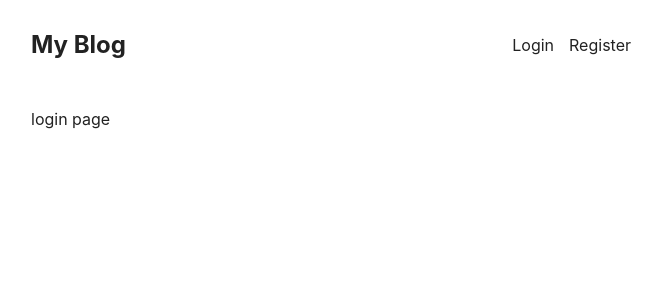
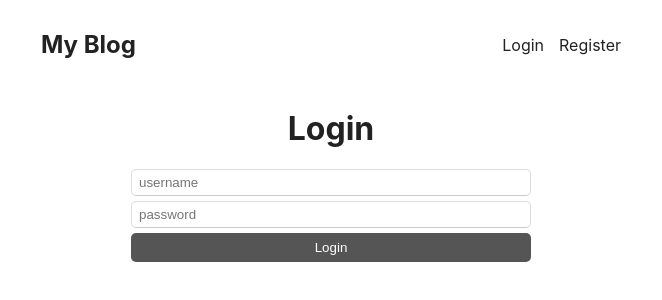
Before and after one commit to Amalanilkumar282/Mern-Blog, a React (Create React App) app in the folder client/: page /login in a window 1280 px wide. Shown: the top 300 px of the page, without its empty margins (309-971 px from the left). Built offline with nearby package versions, Linux system fonts and the light colour scheme.

Commit message:
"Updated App.css with new styles for forms and inputs, and updated App.js to include new routes for Index, Login, and Register pages."

```diff
--- a/client/src/App.css
+++ b/client/src/App.css
@@ -1,3 +1,6 @@
+*{
+  box-sizing: border-box;
+}
 body{
   color: #222;
 }
@@ -56,3 +59,30 @@
   margin: 10px 0;
   line-height: 1.4rem;
 }
+
+form.login,form.register{
+  max-width: 400px;
+  margin: 0 auto;
+}
+input{
+  display: block;
+  margin-bottom: 5px;
+  width: 100%;
+  padding: 5px 7px;
+  border: 1px solid #ddd;
+  border-radius: 5px;
+  background-color: #fff;
+  border-bottom: 1px solid #ccc;
+}
+button{
+  width: 100%;
+  display: block;
+  background-color: #555;
+  border: 0;
+  color: #fff;
+  border-radius: 5px;
+  padding: 7px 0;
+}
+form h1{
+  text-align: center;
+}
--- a/client/src/App.js
+++ b/client/src/App.js
@@ -3,13 +3,17 @@
 import Header from "./Header";
 import {Route,Routes} from "react-router-dom";
 import Layout from "./Layout";
+import IndexPage from './pages/IndexPage';
+import LoginPage from './pages/LoginPage';
+import RegisterPage from './pages/RegisterPage';
 
 function App() {
   return (
     <Routes>
       <Route path="/" element={<Layout />}>
-      <Route index element={<Post/>}/>
-    <Route path={'/login'} element={<div>login page</div>}/>
+      <Route index element={<IndexPage/>}/>
+    <Route path={'/login'} element={<LoginPage/>}/>
+    <Route path={'/register'} element={<RegisterPage/>}/>
       </Route>
     </Routes>
   );
--- /dev/null
+++ b/client/src/pages/IndexPage.js
@@ -0,0 +1,11 @@
+import Post from "../post"
+export default function IndexPage() {
+    return (
+        <div>
+        <Post/>
+        <Post/>
+        <Post/>
+        </div>
+
+    );
+}
--- /dev/null
+++ b/client/src/pages/LoginPage.js
@@ -0,0 +1,10 @@
+export default function LoginPage(){
+    return(
+    <form className="login">
+        <h1>Login</h1>
+        <input type="text" placeholder="username"/>
+        <input type="password" placeholder="password"/>
+        <button>Login</button>
+    </form>
+    );
+}
--- /dev/null
+++ b/client/src/pages/RegisterPage.js
@@ -0,0 +1,10 @@
+export default function RegisterPage(){
+    return (
+        <form className="register">
+            <h1>Register</h1>
+        <input type="text" placeholder="username"/>
+        <input type="password" placeholder="password"/>
+        <button>Login</button>
+    </form>
+    );
+}
```
